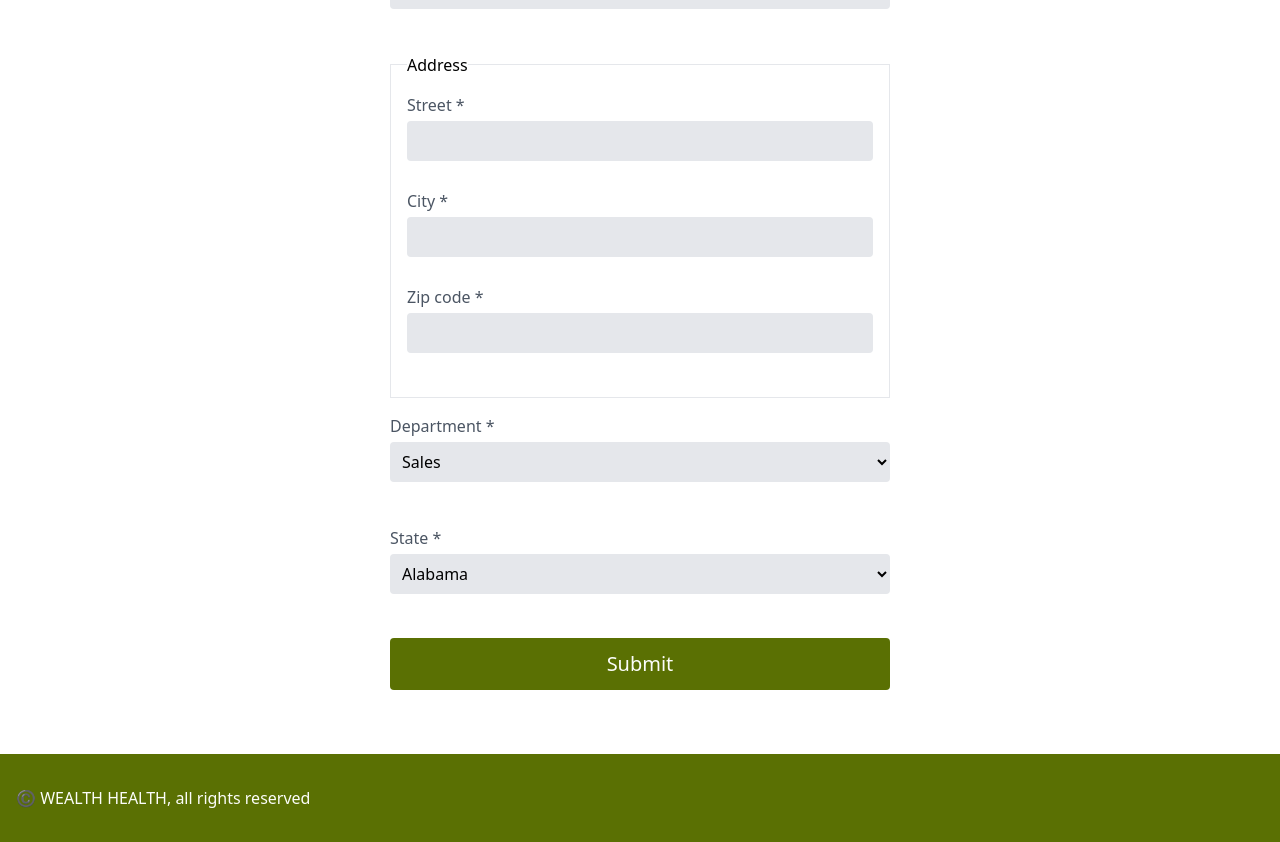
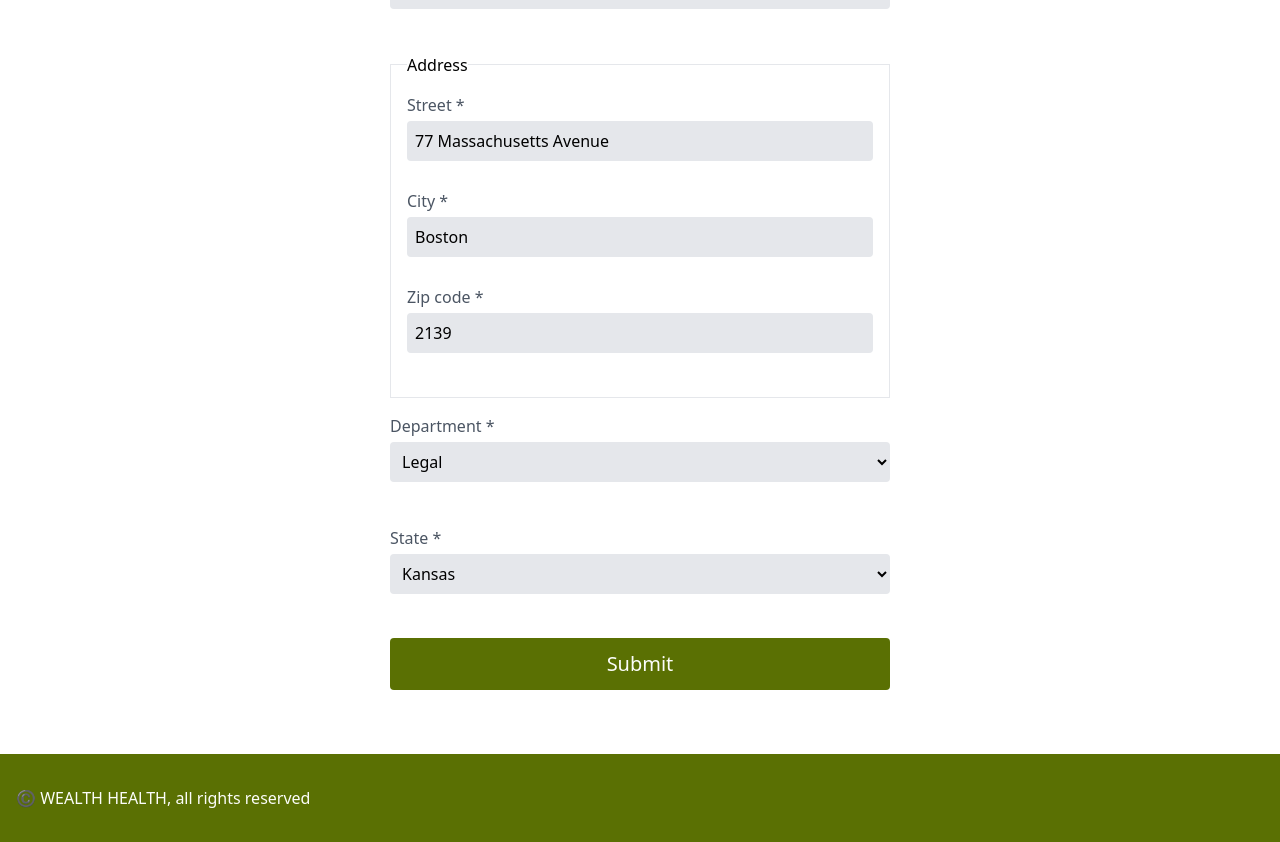
Before and after one commit to jeromeabel/oc-p14-hrnet, a React (Vite) app: page /add in a window 1280 px wide. Shown: the part 604-1446 px from the top of the page. Built offline with nearby package versions, Linux system fonts and the light colour scheme.

Commit message:
Select2 with forwardRef

```diff
--- a/src/components/AddForm.tsx
+++ b/src/components/AddForm.tsx
@@ -5,15 +5,27 @@ import Input from './Input';
 import { FormType, formSchema } from '../types/types';
 import Select from './Select';
 import { departments, states } from '../data/data';
+import Select2 from './Select2';
 
 const AddForm = () => {
   const {
     register,
     handleSubmit,
-    formState: { errors },
+    formState: { errors, isSubmitting },
   } = useForm<FormType>({
     resolver: zodResolver(formSchema),
     mode: 'onBlur',
+    defaultValues: {
+      firstName: 'John',
+      lastName: 'Doe',
+      dateOfBirth: new Date('1980-01-01'),
+      startDate: new Date('2020-01-01'),
+      street: '77 Massachusetts Avenue',
+      city: 'Boston',
+      zipCode: 2139,
+      department: 'Legal',
+      state: 'KS',
+    },
   });
 
   const onSubmit = (data: FormType) => {
@@ -85,17 +97,26 @@ const AddForm = () => {
         options={departments}
       />
 
-      <Select<FormType>
+      {/* <Select<FormType>
         name="state"
         label="State"
         error={errors.state}
         register={register}
+        options={states}
+      /> */}
+
+      <Select2
+        {...register('state')}
+        name="state"
+        label="State"
+        error={errors.state?.message}
         options={states}
       />
 
       <input
         className="p-3 rounded bg-secondary hover:bg-primary text-white text-xl"
         type="submit"
+        disabled={isSubmitting}
       />
     </form>
   );
--- /dev/null
+++ b/src/components/Select2.tsx
@@ -0,0 +1,49 @@
+import React from 'react';
+
+type Option = {
+  value: string;
+  label: string;
+};
+
+interface SelectProps {
+  options: Option[];
+  error?: string;
+  name: string;
+  label: string;
+  required?: boolean;
+}
+
+// doc :  React.forwardRef<HTMLSelectElement, { label: string } & ReturnType<UseFormRegister<IFormValues>>
+const Select2 = React.forwardRef<HTMLSelectElement, SelectProps>(
+  ({ options, error, name, label, required = true, ...rest }, ref) => (
+    <div className="flex flex-col gap-1">
+      <label htmlFor={name} className="text-gray-600">
+        {label} {required && '*'}
+      </label>
+      <select
+        {...rest}
+        ref={ref}
+        name={name}
+        id={name}
+        className="p-2 bg-gray-200 rounded focus:bg-gray-100 "
+        aria-invalid={error ? 'true' : 'false'}
+      >
+        {options.map((option) => (
+          <option key={option.value} value={option.value}>
+            {option.label}
+          </option>
+        ))}
+      </select>
+
+      <p aria-live="polite" className="h-6">
+        {error && (
+          <span className="text-red-500 text-sm" role="alert">
+            ⚠️ {error}
+          </span>
+        )}
+      </p>
+    </div>
+  )
+);
+
+export default Select2;
```
